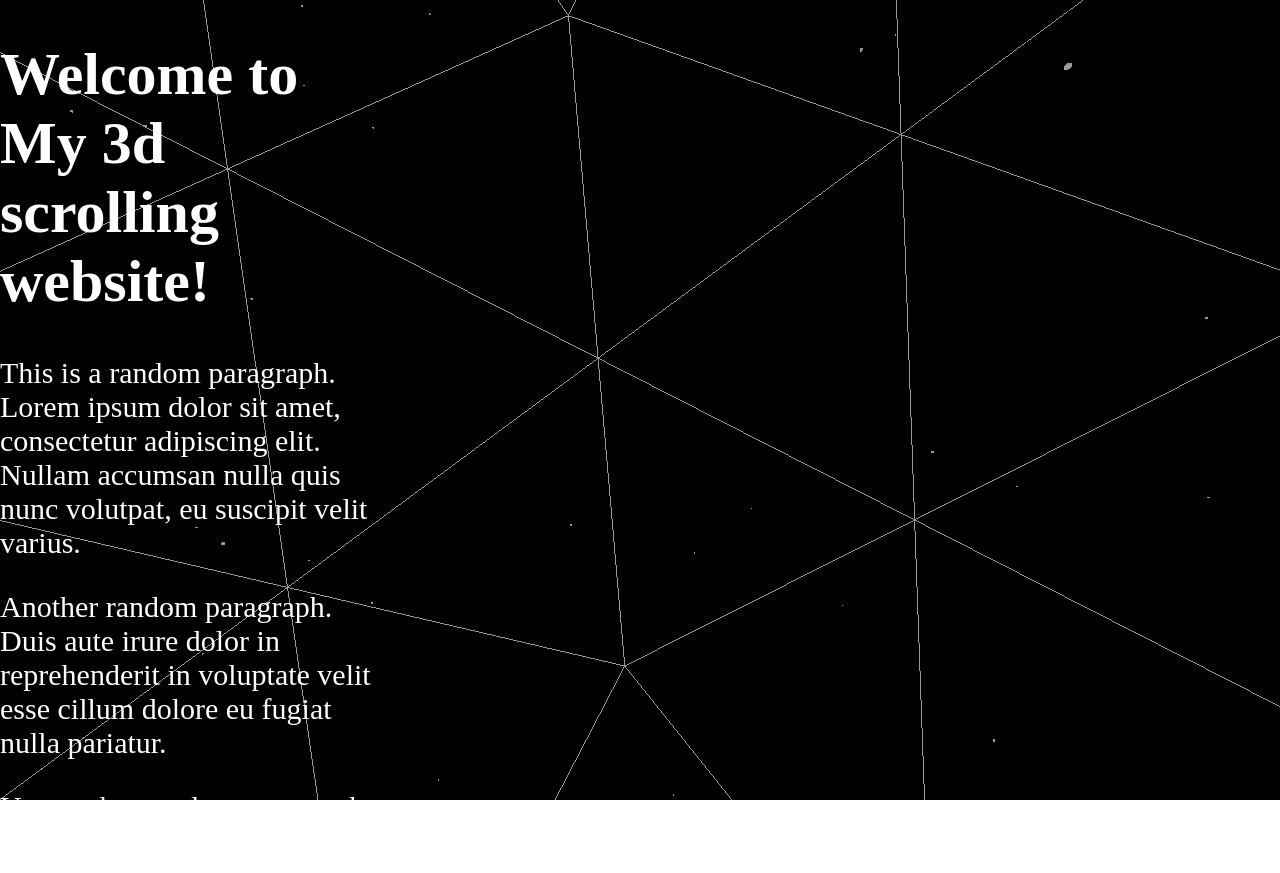
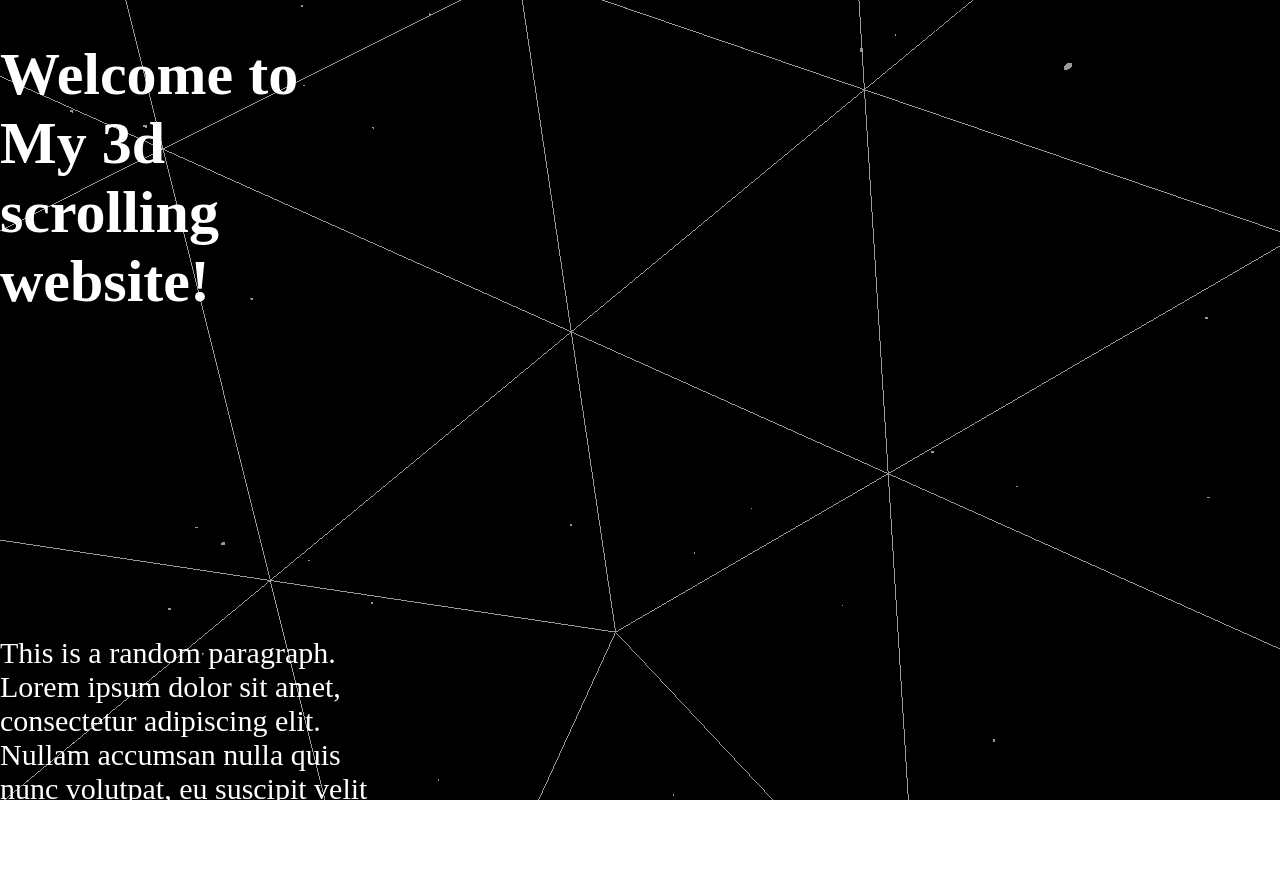
Before and after one commit to x20surya/3d_scrollingWebsite, a website built with Vite: page index.html in a window 1280 px wide. Shown: the top 873 px of the page. Built offline with nearby package versions, Linux system fonts and the light colour scheme.

Commit message:
Update style.css

```diff
--- a/style.css
+++ b/style.css
@@ -11,5 +11,10 @@ canvas{
 }
 main{
   position: absolute;
-   width: 30%;
+  width: 30%;
+  display: flex;
+  flex-direction: column;
+  gap: 250px;
+
+
 }
```
